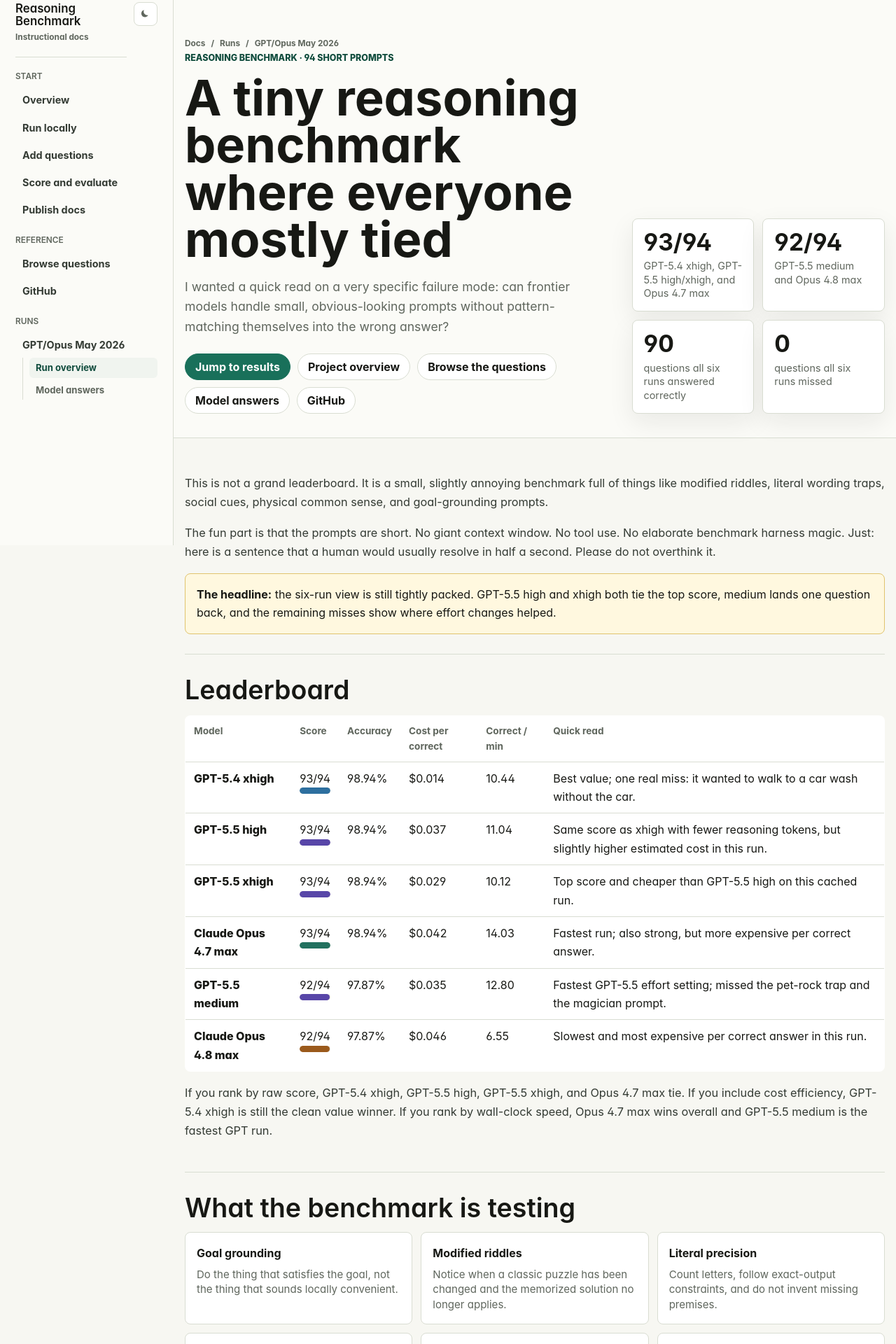
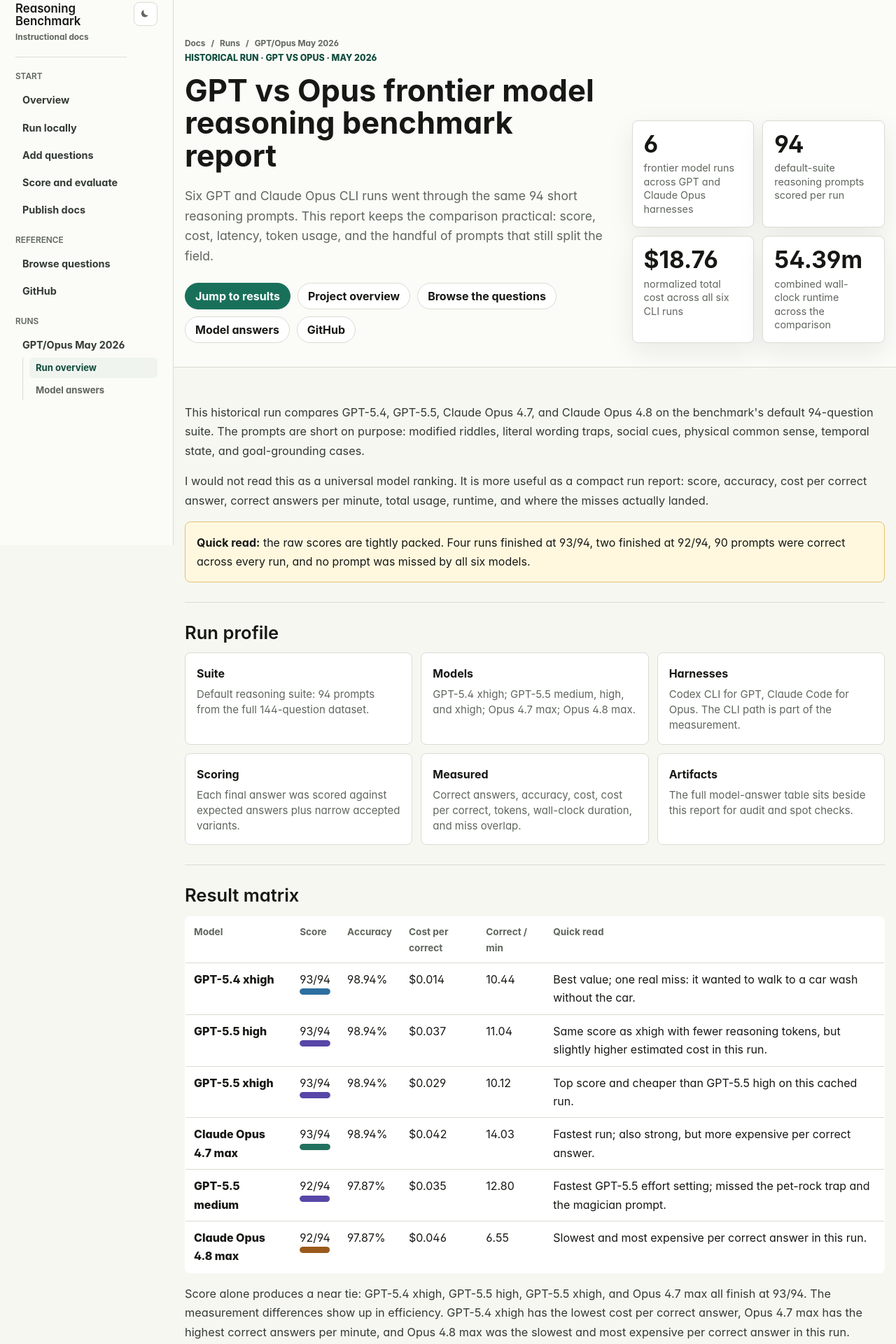
Before and after one commit to calvinnwq/reasoning-benchmark, a plain HTML site: page docs/runs/gpt-opus-2026-05/index.html in a window 1280 px wide. Shown: the part 21-1941 px from the top of the page at 70% size. Drawn offline with Linux system fonts and the light colour scheme.

Commit message:
docs: polish benchmark run report

```diff
--- a/docs/runs/gpt-opus-2026-05/index.html
+++ b/docs/runs/gpt-opus-2026-05/index.html
@@ -3,7 +3,11 @@
   <head>
     <meta charset="utf-8">
     <meta name="viewport" content="width=device-width, initial-scale=1">
-    <title>A tiny reasoning benchmark where everyone mostly tied</title>
+    <title>GPT vs Opus frontier model reasoning benchmark report</title>
+    <meta
+      name="description"
+      content="A May 2026 reasoning benchmark report comparing GPT-5.4, GPT-5.5, Claude Opus 4.7, and Claude Opus 4.8 across 94 short prompts with score, cost, latency, usage, and miss-pattern measurements."
+    >
     <link rel="stylesheet" href="../../site.css">
     <script src="../../theme.js" defer></script>
     <style>
@@ -70,8 +74,8 @@
       h1 {
         margin: 0;
         max-width: 820px;
-        font-size: clamp(2.25rem, 5.5vw, 5rem);
-        line-height: 0.96;
+        font-size: var(--docs-h1-size);
+        line-height: 1.08;
         letter-spacing: 0;
       }
 
@@ -162,13 +166,14 @@
 
       h2 {
         margin: 0 0 12px;
-        font-size: clamp(1.55rem, 3vw, 2.35rem);
+        font-size: var(--docs-h2-size);
+        line-height: 1.2;
         letter-spacing: 0;
       }
 
       h3 {
         margin: 18px 0 8px;
-        font-size: 1.05rem;
+        font-size: var(--docs-h3-size);
       }
 
       p,
@@ -357,12 +362,12 @@
       <div class="wrap hero">
         <div>
           <nav class="breadcrumbs" aria-label="Breadcrumbs"><a href="../../index.html">Docs</a><span>/</span><span>Runs</span><span>/</span><span>GPT/Opus May 2026</span></nav>
-          <p class="eyebrow">Reasoning benchmark · 94 short prompts</p>
-          <h1>A tiny reasoning benchmark where everyone mostly tied</h1>
+          <p class="eyebrow">Historical run · GPT vs Opus · May 2026</p>
+          <h1>GPT vs Opus frontier model reasoning benchmark report</h1>
           <p class="lede">
-            I wanted a quick read on a very specific failure mode: can frontier models
-            handle small, obvious-looking prompts without pattern-matching themselves
-            into the wrong answer?
+            Six GPT and Claude Opus CLI runs went through the same 94 short reasoning
+            prompts. This report keeps the comparison practical: score, cost, latency,
+            token usage, and the handful of prompts that still split the field.
           </p>
           <div class="actions">
             <a class="button primary" href="#results">Jump to results</a>
@@ -373,22 +378,22 @@
           </div>
         </div>
 
-        <div class="scoreboard" aria-label="Topline scores">
+        <div class="scoreboard" aria-label="Run measurements">
           <div class="score-card">
-            <strong>93/94</strong>
-            <span>GPT-5.4 xhigh, GPT-5.5 high/xhigh, and Opus 4.7 max</span>
+            <strong>6</strong>
+            <span>frontier model runs across GPT and Claude Opus harnesses</span>
           </div>
           <div class="score-card">
-            <strong>92/94</strong>
-            <span>GPT-5.5 medium and Opus 4.8 max</span>
+            <strong>94</strong>
+            <span>default-suite reasoning prompts scored per run</span>
           </div>
           <div class="score-card">
-            <strong>90</strong>
-            <span>questions all six runs answered correctly</span>
+            <strong>$18.76</strong>
+            <span>normalized total cost across all six CLI runs</span>
           </div>
           <div class="score-card">
-            <strong>0</strong>
-            <span>questions all six runs missed</span>
+            <strong>54.39m</strong>
+            <span>combined wall-clock runtime across the comparison</span>
           </div>
         </div>
       </div>
@@ -398,24 +403,57 @@
       <article>
         <section>
           <p>
-            This is not a grand leaderboard. It is a small, slightly annoying benchmark
-            full of things like modified riddles, literal wording traps, social cues,
-            physical common sense, and goal-grounding prompts.
+            This historical run compares GPT-5.4, GPT-5.5, Claude Opus 4.7, and
+            Claude Opus 4.8 on the benchmark's default 94-question suite. The
+            prompts are short on purpose: modified riddles, literal wording
+            traps, social cues, physical common sense, temporal state, and
+            goal-grounding cases.
           </p>
           <p>
-            The fun part is that the prompts are short. No giant context window. No
-            tool use. No elaborate benchmark harness magic. Just: here is a sentence
-            that a human would usually resolve in half a second. Please do not overthink it.
+            I would not read this as a universal model ranking. It is more useful
+            as a compact run report: score, accuracy, cost per correct answer,
+            correct answers per minute, total usage, runtime, and where the misses
+            actually landed.
           </p>
           <div class="note">
-            <strong>The headline:</strong> the six-run view is still tightly packed.
-            GPT-5.5 high and xhigh both tie the top score, medium lands one question
-            back, and the remaining misses show where effort changes helped.
+            <strong>Quick read:</strong> the raw scores are tightly packed. Four
+            runs finished at 93/94, two finished at 92/94, 90 prompts were
+            correct across every run, and no prompt was missed by all six models.
+          </div>
+        </section>
+
+        <section>
+          <h2>Run profile</h2>
+          <div class="grid">
+            <div class="mini-card">
+              <strong>Suite</strong>
+              <p>Default reasoning suite: 94 prompts from the full 144-question dataset.</p>
+            </div>
+            <div class="mini-card">
+              <strong>Models</strong>
+              <p>GPT-5.4 xhigh; GPT-5.5 medium, high, and xhigh; Opus 4.7 max; Opus 4.8 max.</p>
+            </div>
+            <div class="mini-card">
+              <strong>Harnesses</strong>
+              <p>Codex CLI for GPT, Claude Code for Opus. The CLI path is part of the measurement.</p>
+            </div>
+            <div class="mini-card">
+              <strong>Scoring</strong>
+              <p>Each final answer was scored against expected answers plus narrow accepted variants.</p>
+            </div>
+            <div class="mini-card">
+              <strong>Measured</strong>
+              <p>Correct answers, accuracy, cost, cost per correct, tokens, wall-clock duration, and miss overlap.</p>
+            </div>
+            <div class="mini-card">
+              <strong>Artifacts</strong>
+              <p>The full model-answer table sits beside this report for audit and spot checks.</p>
+            </div>
           </div>
         </section>
 
         <section id="results">
-          <h2>Leaderboard</h2>
+          <h2>Result matrix</h2>
           <table>
             <thead>
               <tr>
@@ -479,11 +517,43 @@
             </tbody>
           </table>
           <p>
-            If you rank by raw score, GPT-5.4 xhigh, GPT-5.5 high, GPT-5.5 xhigh,
-            and Opus 4.7 max tie. If you include cost efficiency, GPT-5.4 xhigh is
-            still the clean value winner. If you rank by wall-clock speed, Opus 4.7
-            max wins overall and GPT-5.5 medium is the fastest GPT run.
+            Score alone produces a near tie: GPT-5.4 xhigh, GPT-5.5 high,
+            GPT-5.5 xhigh, and Opus 4.7 max all finish at 93/94. The measurement
+            differences show up in efficiency. GPT-5.4 xhigh has the lowest cost
+            per correct answer, Opus 4.7 max has the highest correct answers per
+            minute, and Opus 4.8 max was the slowest and most expensive per correct
+            answer in this run.
           </p>
+        </section>
+
+        <section>
+          <h2>Measurement summary</h2>
+          <div class="grid">
+            <div class="mini-card">
+              <strong>Score spread</strong>
+              <p>Only one point separates the six runs: four at 93/94 and two at 92/94.</p>
+            </div>
+            <div class="mini-card">
+              <strong>Agreement</strong>
+              <p>90 prompts were answered correctly by every run. The observed misses came from 4 prompts.</p>
+            </div>
+            <div class="mini-card">
+              <strong>Best value</strong>
+              <p>GPT-5.4 xhigh: 93/94 at roughly $0.014 per correct answer.</p>
+            </div>
+            <div class="mini-card">
+              <strong>Fastest run</strong>
+              <p>Opus 4.7 max: 93/94 in 6.63 minutes, or 14.03 correct answers per minute.</p>
+            </div>
+            <div class="mini-card">
+              <strong>Highest total cost</strong>
+              <p>Opus 4.8 max: $4.26, with the highest cost per correct answer at $0.046.</p>
+            </div>
+            <div class="mini-card">
+              <strong>Longest runtime</strong>
+              <p>Opus 4.8 max: 14.05 minutes, more than twice as long as Opus 4.7.</p>
+            </div>
+          </div>
         </section>
 
         <section>
@@ -517,7 +587,7 @@
         </section>
 
         <section>
-          <h2>The four prompts that still separated them</h2>
+          <h2>Miss analysis</h2>
           <details open>
             <summary>GG-01: the car wash</summary>
             <div class="case-body">
@@ -539,7 +609,7 @@
             <div class="case-body">
               <p><strong>Prompt:</strong> A stage magician pretends to saw a person in half during a trick. How many people are there after the trick?</p>
               <p><strong>Expected:</strong> One person, assuming it is a stage trick.</p>
-              <p><strong>Misses:</strong> all three GPT-5.5 effort settings and Opus 4.8 counted the magician too. That is not crazy, but it misses what the question is really asking.</p>
+              <p><strong>Misses:</strong> all three GPT-5.5 effort settings and Opus 4.8 counted the magician too. Fair enough at a glance; still the wrong read of what the question is asking.</p>
             </div>
           </details>
           <details>
@@ -547,17 +617,18 @@
             <div class="case-body">
               <p><strong>Prompt:</strong> Say "banana" without using the letter b.</p>
               <p><strong>Expected:</strong> <code>anana</code></p>
-              <p><strong>Misses:</strong> both Opus runs argued that spoken words do not use letters. Clever, but not the intended transformation.</p>
+              <p><strong>Misses:</strong> both Opus runs argued that spoken words do not use letters. Clever answer, wrong transformation.</p>
             </div>
           </details>
         </section>
 
         <section>
-          <h2>Cost and usage</h2>
+          <h2>Cost, usage, and runtime</h2>
           <p>
             Usage accounting is normalized because the harnesses expose cache tokens
             differently. Codex cache-read tokens are already inside input tokens; Claude
-            cache read and creation tokens are separate and included in normalized input.
+            cache read and creation tokens are reported separately, so the table folds
+            them into normalized input.
           </p>
           <table>
             <thead>
--- a/docs/site.css
+++ b/docs/site.css
@@ -23,6 +23,9 @@
   --amber: #9a5b11;
   --red: #9e3b3b;
   --shadow: 0 12px 40px rgba(23, 24, 20, 0.08);
+  --docs-h1-size: clamp(2rem, 3.4vw, 3.1rem);
+  --docs-h2-size: clamp(1.32rem, 2vw, 1.65rem);
+  --docs-h3-size: 1.05rem;
   font-family: Inter, ui-sans-serif, system-ui, -apple-system, BlinkMacSystemFont, "Segoe UI", sans-serif;
 }
 
@@ -267,16 +270,16 @@
   margin: 0;
   max-width: 860px;
   color: var(--ink);
-  font-size: clamp(2.1rem, 4vw, 3.25rem);
+  font-size: var(--docs-h1-size);
   font-weight: 700;
-  line-height: 1.06;
+  line-height: 1.08;
   letter-spacing: 0;
 }
 
 h2 {
   margin: 0 0 12px;
   color: var(--ink);
-  font-size: clamp(1.35rem, 2vw, 1.55rem);
+  font-size: var(--docs-h2-size);
   font-weight: 600;
   line-height: 1.2;
   letter-spacing: 0;
@@ -285,7 +288,7 @@
 h3 {
   margin: 0 0 8px;
   color: var(--ink);
-  font-size: 1.1rem;
+  font-size: var(--docs-h3-size);
   font-weight: 600;
 }
 
```
Also changed, not shown: docs/questions.html (+4 -3 lines), docs/runs/gpt-opus-2026-05/answers.html (+2 -2 lines), 1 other file.
